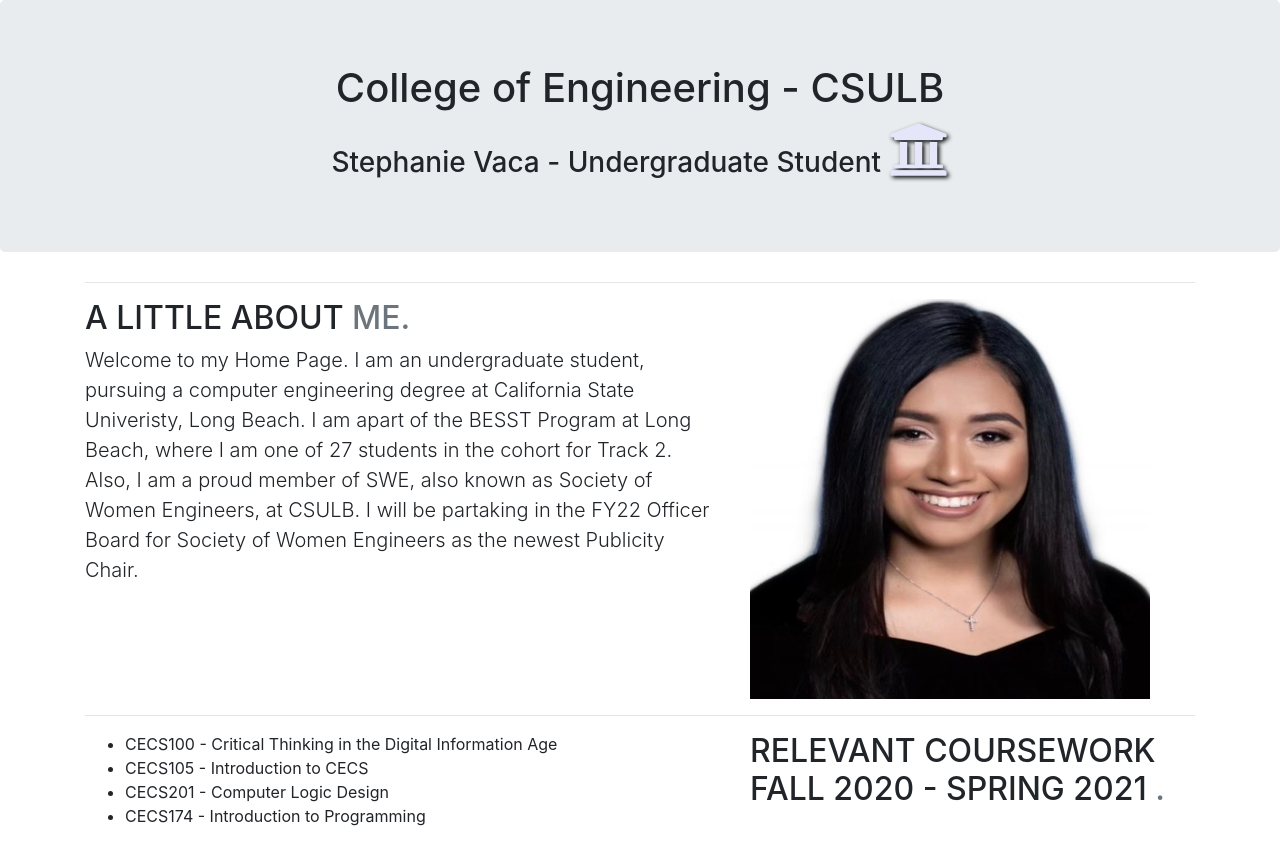
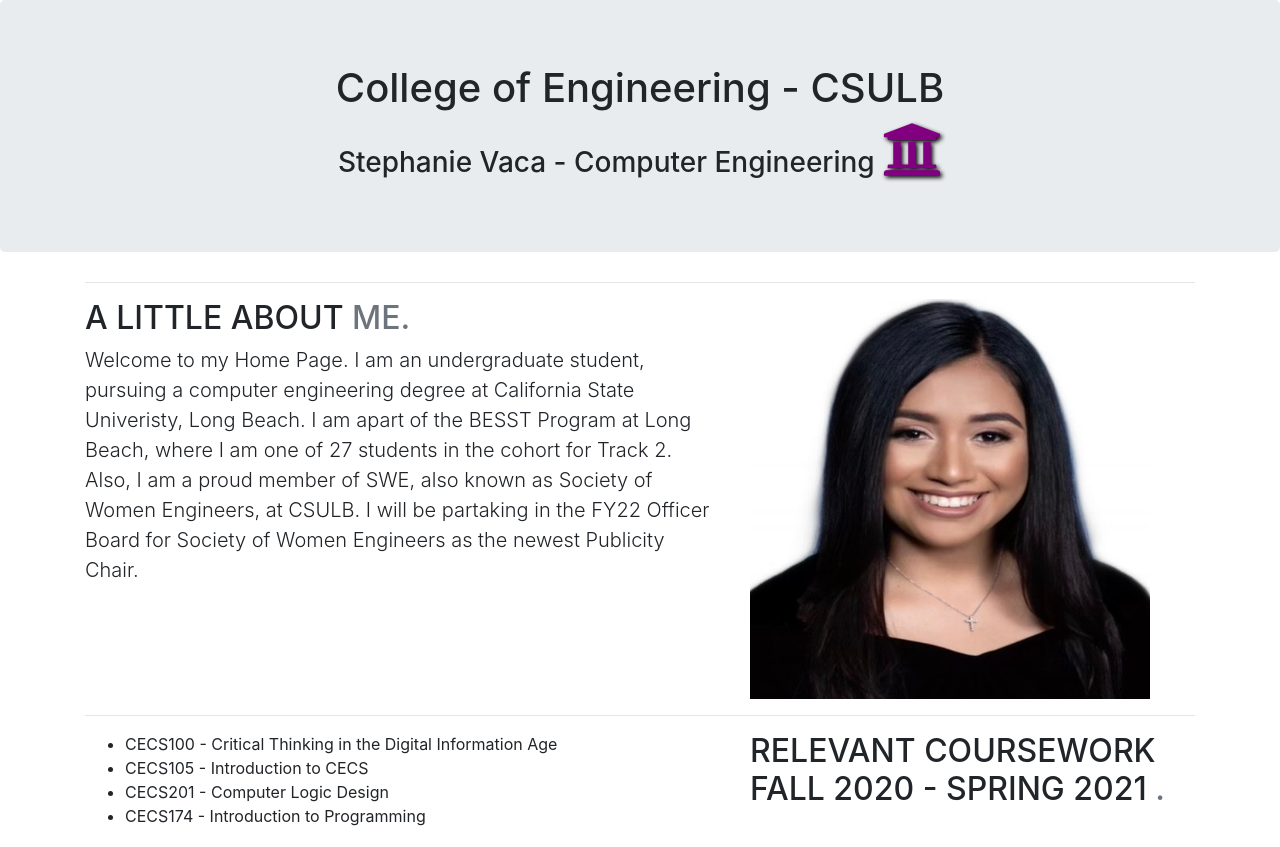
Before and after one commit to stephanievaca/Bootstrap, a plain HTML site: page index.html in a window 1280 px wide. Shown: the top 847 px of the page. Drawn offline with nearby package versions, Linux system fonts and the light colour scheme.

Commit message:
Update index.html

```diff
--- a/index.html
+++ b/index.html
@@ -17,7 +17,7 @@
 
 <div class="jumbotron text-center" style="margin-bottom:0">
     <h1>College of Engineering - CSULB </h1>
-  <h3>Stephanie Vaca - Undergraduate Student <i class="fas fa-university" style="font-size:60px;color:lavender;text-shadow:2px 2px 4px #000000;"></i></h3>
+  <h3>Stephanie Vaca - Computer Engineering <i class="fas fa-university" style="font-size:60px;color:purple;text-shadow:2px 2px 4px #000000;"></i></h3>
 
 </div>
 
```
